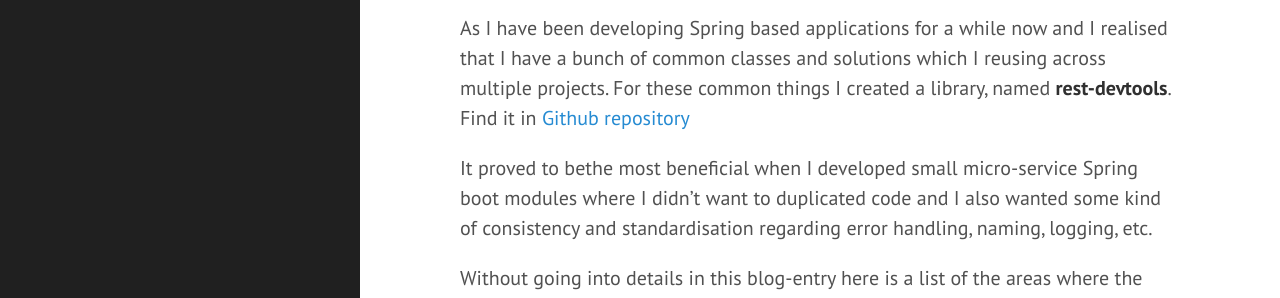
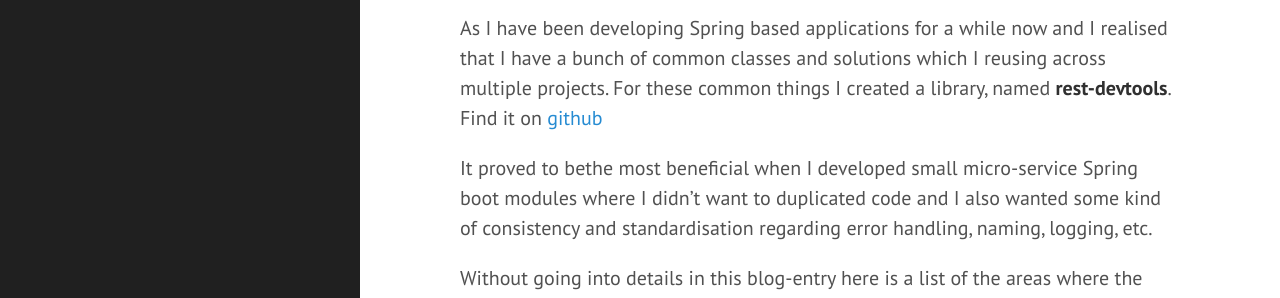
Before and after one commit to timeamolnar/tamaslang.github.io, a Jekyll site: the page built from _posts/2015-02-16-rest-devtools-introduction.md, in a window 1280 px wide and 1279 px high. Shown: the part 217-515 px from the top of the window. Built offline with Jekyll 4.4.1, drawn with Linux system fonts in a browser that asks for light colours; Markdown is read by kramdown in place of the engine named in the settings.

```diff
--- a/_posts/2015-02-16-rest-devtools-introduction.md
+++ b/_posts/2015-02-16-rest-devtools-introduction.md
@@ -5,7 +5,7 @@ title: Developer Tools for Spring based Rest applications
 
 As I have been developing Spring based applications for a while now and I realised that I have a bunch of common classes and solutions which I reusing across multiple projects.
 For these common things I created a library, named <strong>rest-devtools</strong>.
-Find it in <a href="https://github.com/tamaslang/rest-devtools" target="_blank">Github repository</a>
+Find it on <a href="https://github.com/tamaslang/rest-devtools" target="_blank">github</a>
 
 It proved to bethe most beneficial when I developed small micro-service Spring boot modules where I didn't want to duplicated code and I also wanted some kind of consistency and standardisation regarding error handling, naming, logging, etc.
 
```
